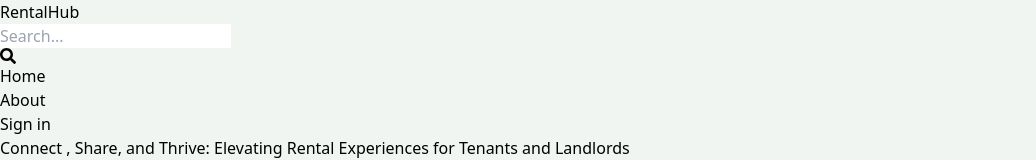
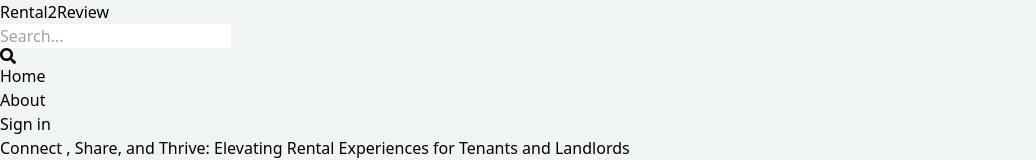
Before and after one commit to Jagm33t/rent2review, a React (Vite) app in the folder client/: page / in a window 1280 px wide. Shown: the top 160 px of the page, without its empty margins (0-1036 px from the left). Built offline with nearby package versions, Linux system fonts and the light colour scheme; no server answers.

Commit message:
Named changed for web

```diff
--- a/client/src/components/Header.jsx
+++ b/client/src/components/Header.jsx
@@ -32,8 +32,8 @@ const Header = () => {
       <Link to='/'>
 
       <span className='text-blue-500'>Rental</span>
-<span className='text-black-400'>Hub</span>
-
+<span className='text-green-400'>2</span>
+<span className='text-black-400'>Review</span>
 
         </Link>
       </h1>
```
